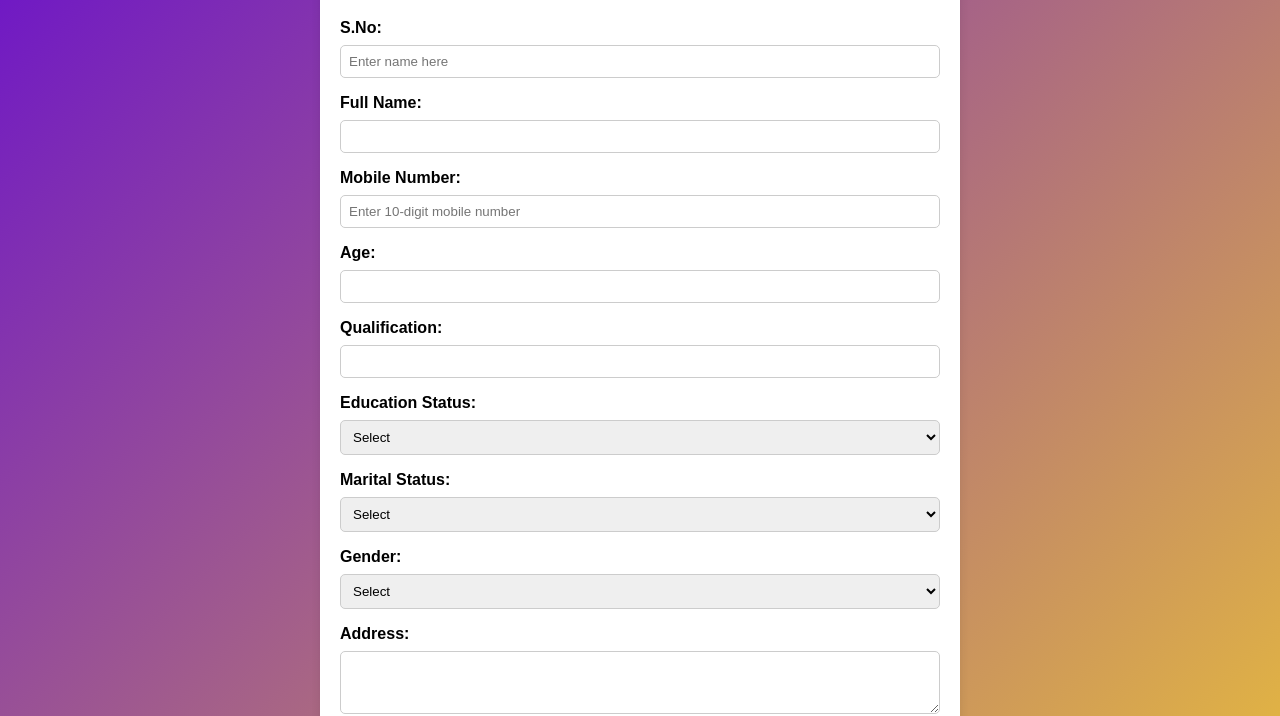
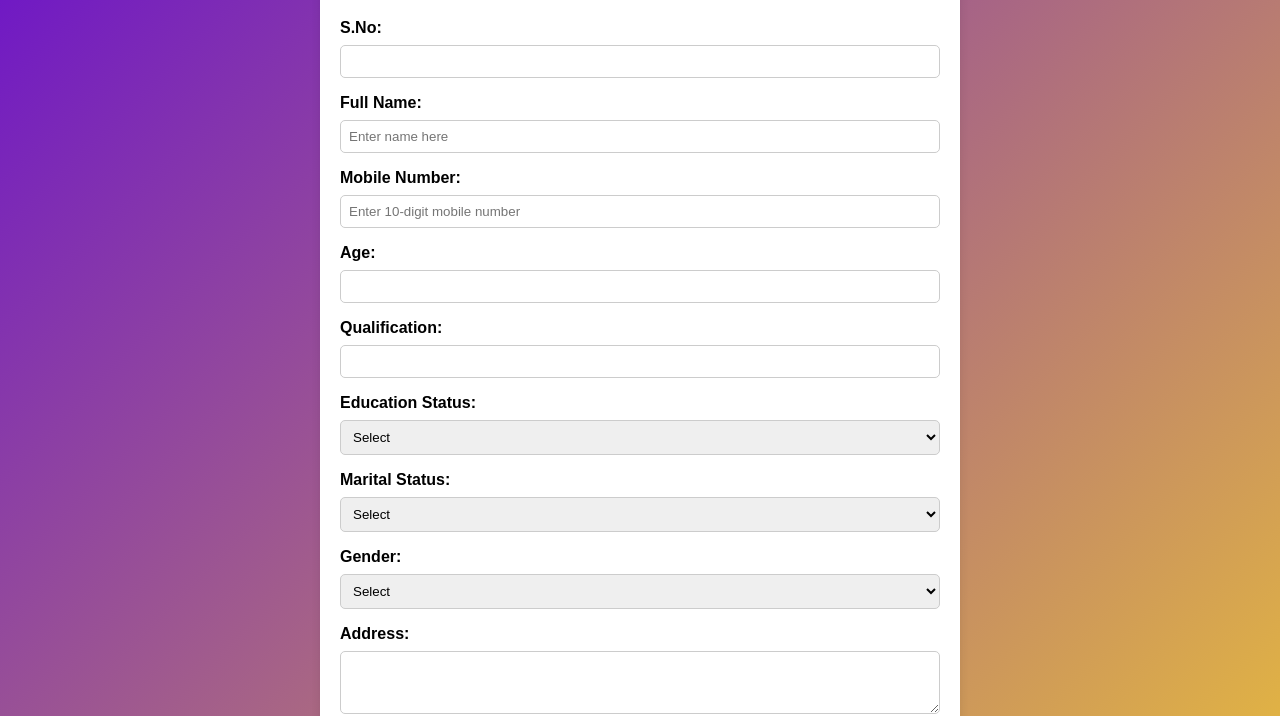
Before and after one commit to prakash7898970831/hr-form, a plain HTML site: page index.html in a window 1280 px wide. Shown: the part 109-825 px from the top of the page. Drawn offline with Linux system fonts and the light colour scheme.

Commit message:
Update index.html

```diff
--- a/index.html
+++ b/index.html
@@ -110,9 +110,9 @@
   <form method="POST" enctype="multipart/form-data" accept-charset="UTF-8" id="form">
     <h2>Registration Form</h2>
     <label>S.No:</label>
-    <input type="text" name="S_No" placeholder="Enter name here" required>
+    <input type="text" name="S_No" required>
     <label>Full Name:</label>
-    <input type="text" name="Name" required>
+    <input type="text" name="Name" placeholder="Enter name here" required>
     <label>Mobile Number:</label>
     <input type="tel" name="Mobile" id="Mobile" maxlength="10" required placeholder="Enter 10-digit mobile number">
     <label>Age:</label>
```
